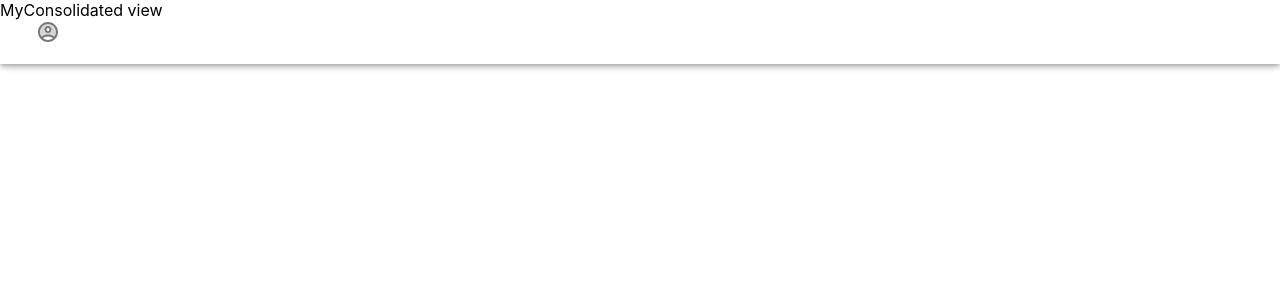
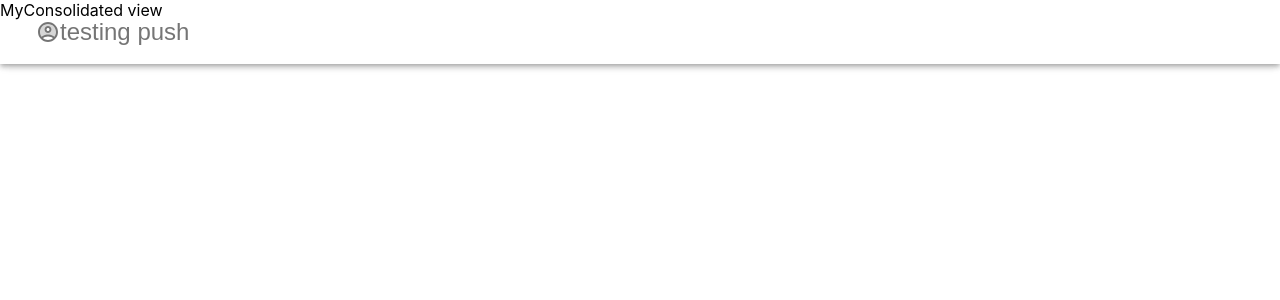
Before and after one commit to himanshukittu/VirtualProjectManager, a React (Create React App) app: page / in a window 1280 px wide. Shown: the top 300 px of the page. Built offline with nearby package versions, Linux system fonts and the light colour scheme.

Commit message:
testin gpush

```diff
--- a/src/modules/shared/header/Header.tsx
+++ b/src/modules/shared/header/Header.tsx
@@ -10,6 +10,7 @@ const Header = () => {
           <Toolbar>
             <IconButton edge="end">
                 <AccountCircleTwoToneIcon/>
+                testing push
             </IconButton>
           </Toolbar>
         </AppBar>
```
